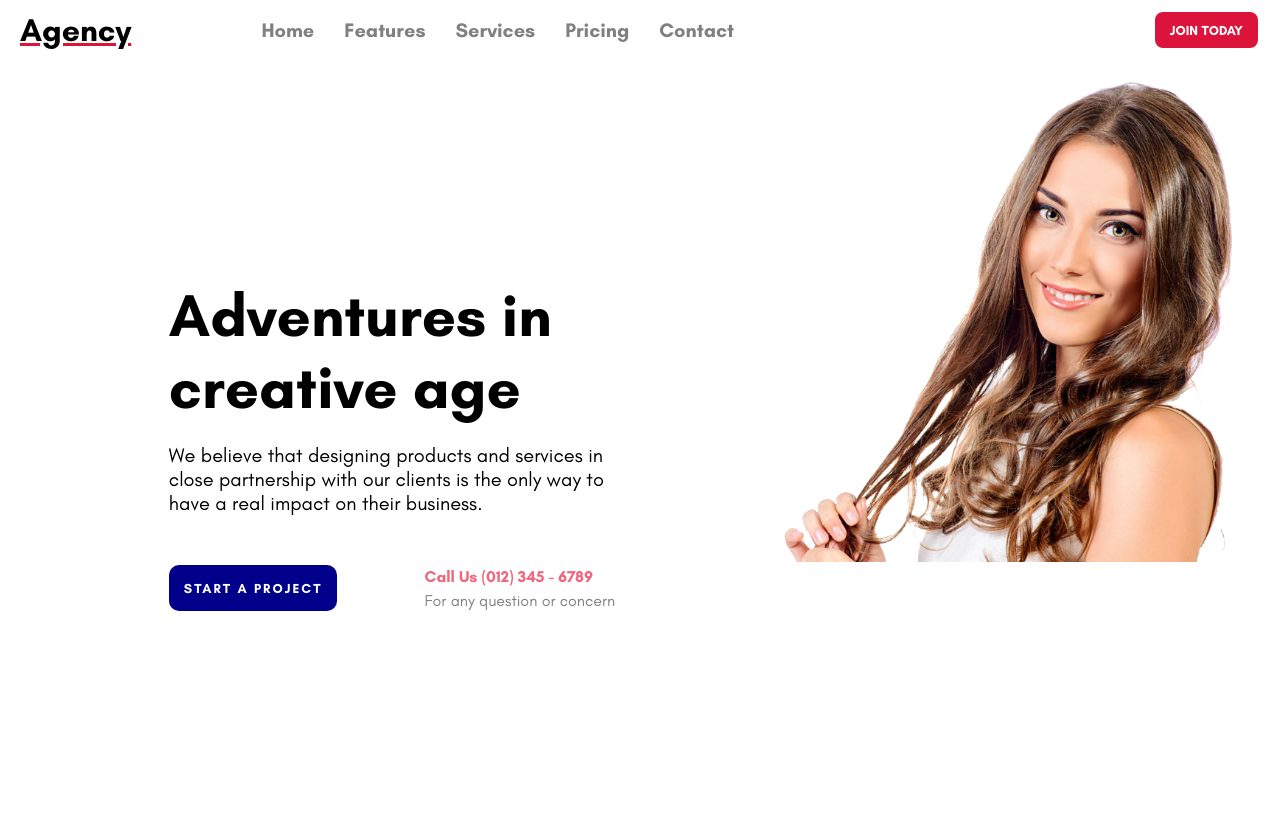
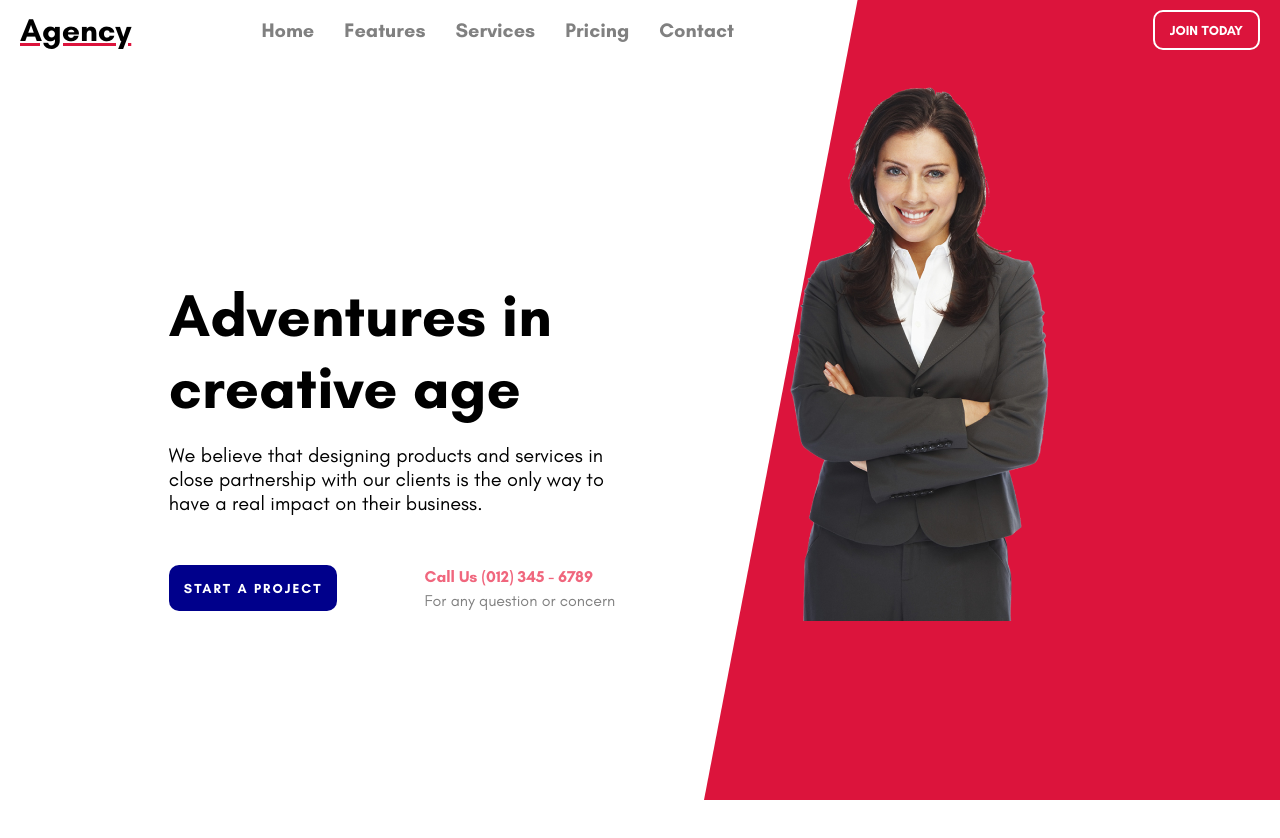
Before and after one commit to Jwill617Boston/StyledCompReact, a React (Create React App) app: page / in a window 1280 px wide. After the commit the page ends 800 px from the top, so only its background shows below. Built offline with nearby package versions, Linux system fonts and the light colour scheme.

Commit message:
Intro Page set

```diff
--- a/src/App.js
+++ b/src/App.js
@@ -4,6 +4,18 @@ import Navbar from "./components/Nabar";
 
 const Container = styled.div`
    height: 100vh;
+   overflow: hidden;
+`;
+
+const IntroShape = styled.div`
+   width: 100%;
+   height: 100%;
+   position: absolute;
+   top: 0;
+   left: 0;
+   z-index: -1;
+   clip-path: polygon(67% 0, 100% 0%, 100% 100%, 55% 100%);
+   background-color: crimson;
 `;
 
 const App = () => {
@@ -11,6 +23,7 @@ const App = () => {
       <Container>
          <Navbar />
          <Intro />
+         <IntroShape />
       </Container>
    );
 };
--- a/src/components/Intro.jsx
+++ b/src/components/Intro.jsx
@@ -1,6 +1,6 @@
 import React from "react";
 import styled from "styled-components";
-import Woman from "../img/woman.png";
+import Woman from "../img/woman2.png";
 
 const Container = styled.div`
    height: calc(100vh - 50px);
@@ -37,7 +37,6 @@ const Info = styled.div`
 
 const Button = styled.button`
    padding: 15px;
-   margin-right: 5px;
    background-color: darkblue;
    color: white;
    border-radius: 10px;
@@ -71,6 +70,10 @@ const Image = styled.img`
 `;
 
 const Intro = () => {
+   const clickHander = () => {
+      console.log("Clicked");
+   };
+
    return (
       <Container>
          <Left>
@@ -81,7 +84,7 @@ const Intro = () => {
                impact on their business.
             </Desc>
             <Info>
-               <Button>START A PROJECT</Button>
+               <Button onClick={clickHander}>START A PROJECT</Button>
                <Contact>
                   <Phone>Call Us (012) 345 - 6789</Phone>
                   <ContactText>For any question or concern</ContactText>
```
Also changed, not shown: src/img/woman2.png (added).
